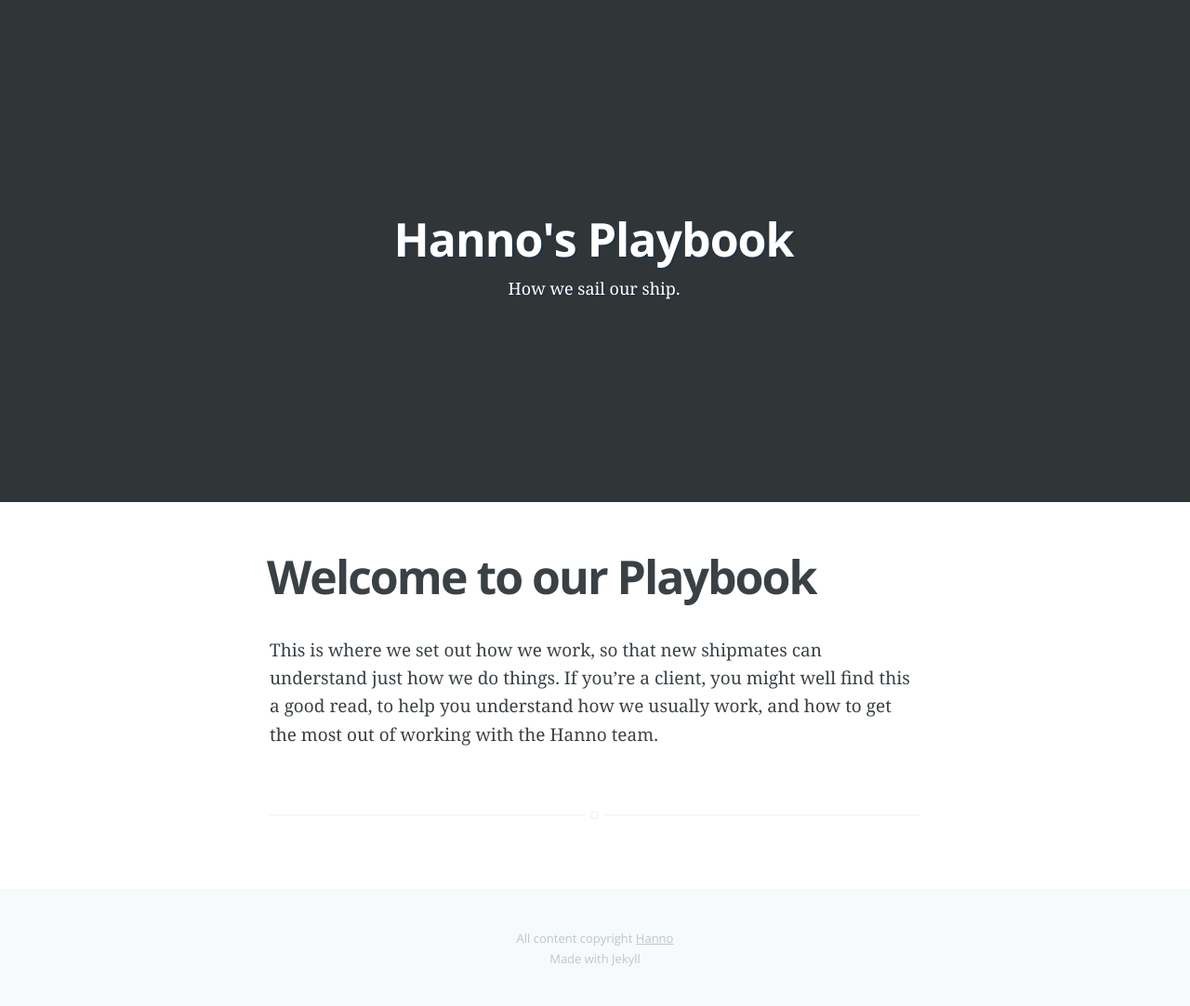
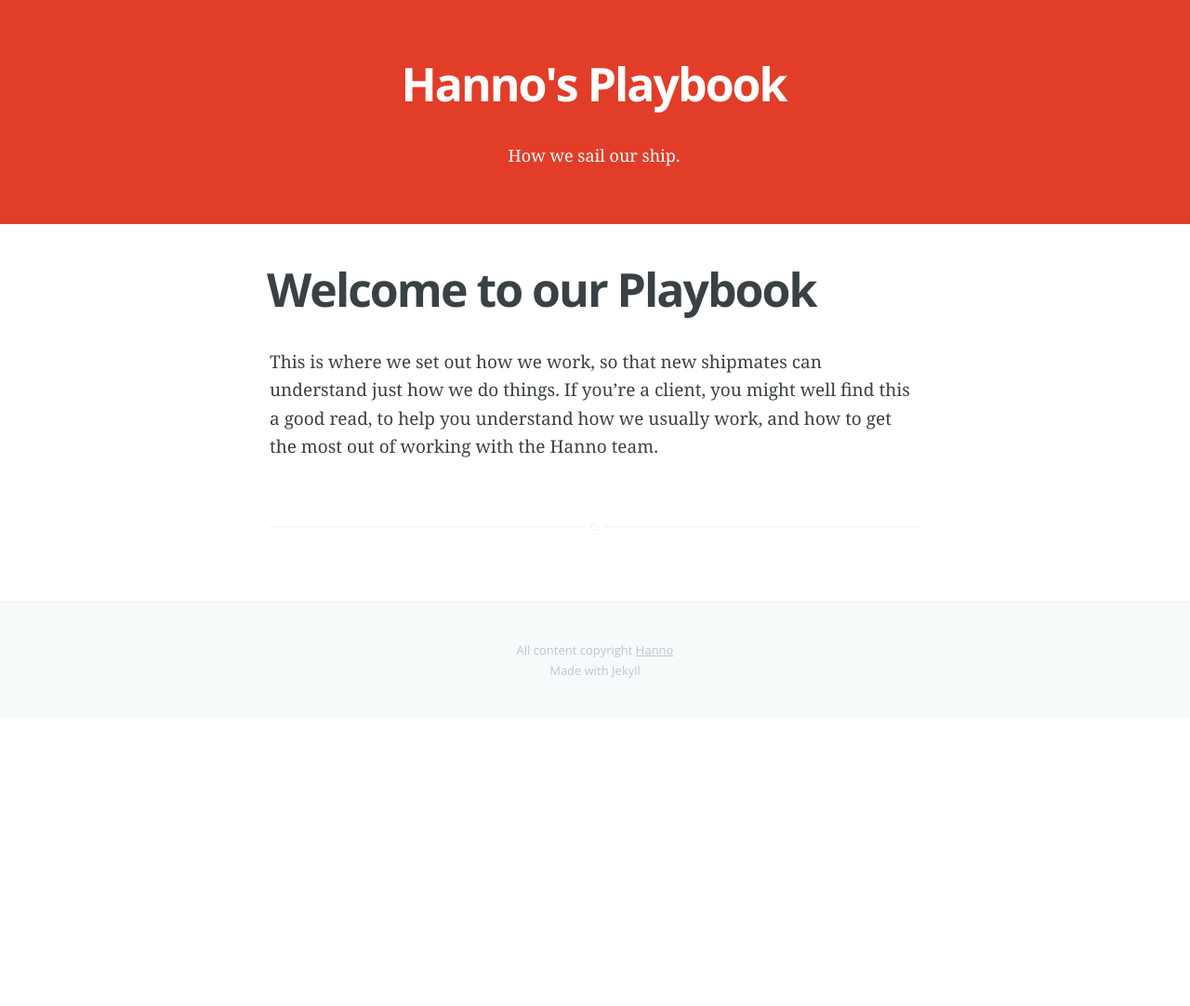
Before and after one commit to chrisco/playbook, a Jekyll site: the page built from index.md, in a window 1280 px wide. Shown: the whole page at 93% size. Built offline with Jekyll 4.4.1, drawn with Linux system fonts in a browser that asks for light colours; Markdown is read by kramdown in place of the engine named in the settings; after the commit the page ends 900 px from its top, so only the background shows below that.

Commit message:
Basic styling fixes to add very quick branding and fix errors

```diff
--- a/_layouts/default.html
+++ b/_layouts/default.html
@@ -23,7 +23,6 @@
 <body class="home-template">
 
 	<header class="site-head" {% if page.cover %} style="background-image: url({{ page.cover }})"{% endif %}>
-	    <div class="vertical">
         <div class="site-head-content" class="inner">
             {% if page.logo %}
                 <a class="blog-logo" href="/">
@@ -34,7 +33,6 @@
             <h2 class="blog-description">
                 {{ site.description }}.
             </h2>
-	        </div>
         </div>
 	</header>
 
--- a/assets/css/main.css
+++ b/assets/css/main.css
@@ -4,7 +4,6 @@
 body {font-size: 1.9rem;}
 
 /* Adding some text shadow*/
-.site-head {text-shadow: 2px 2px #234;}
 .site-head a {color:#eee;}
 
 /* The font is too large in the post view. Revert to small size*/
--- a/assets/css/screen.css
+++ b/assets/css/screen.css
@@ -366,13 +366,10 @@
 /* Big cover image on the home page */
 .site-head {
     position: relative;
-    display: table;
     width: 100%;
-    height: 60%;
-    margin-bottom: 5rem;
     text-align: center;
     color: #fff;
-    background: #303538 no-repeat center center;
+    background: #e23d28 no-repeat center center;
     background-size: cover;
 }
 
@@ -391,9 +388,7 @@
 
 /* The details of your blog. Defined in ghost/settings/ */
 .blog-title {
-    margin: 10px 0 10px 0;
     font-size: 5rem;
-    letter-spacing: -1px;
     font-weight: bold;
     font-family: 'Open Sans', sans-serif;
 }
@@ -779,6 +774,9 @@
     top: -33px;
 }
 
+.site-head {
+    padding: 60px 0;
+}
 
 /* ==========================================================================
    9. Media Queries - Smaller than 900px
@@ -786,16 +784,7 @@
 
 @media only screen and (max-width: 900px) {
 
-    blockquote {
-        margin-left: 0;
-    }
-
 	.site-head {
-        -webkit-box-sizing: border-box;
-        -moz-box-sizing: border-box;
-        box-sizing: border-box;
-        height: auto;
-        min-height: 240px;
 		padding: 15% 0;
 	}
 
@@ -807,6 +796,10 @@
 	.blog-description {
 	    font-size: 1.7rem;
 	    line-height: 1.5em;
+	}
+
+    blockquote {
+        margin-left: 0;
     }
 
     .post {
```
Also changed, not shown: assets/js/jquery-1.10.2.min.js. Lines whose indentation alone changed are shown as unchanged.
